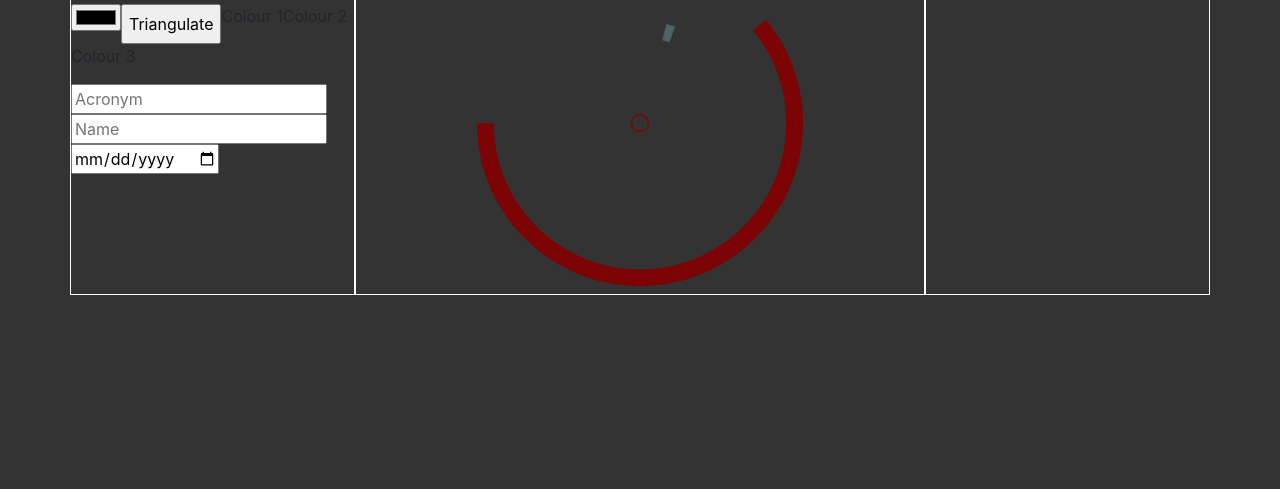
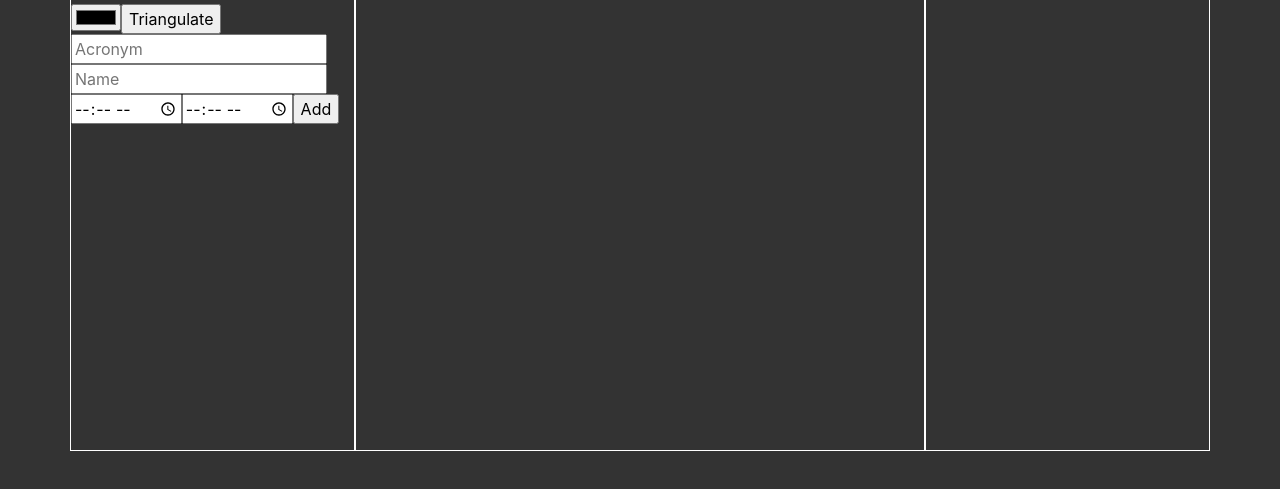
Before and after one commit to mlaina/lastick, a website: page index.html in a window 1280 px wide. Shown: the part 201-690 px from the top of the page. Drawn offline with nearby package versions, Linux system fonts and the light colour scheme.

Commit message:
add paht

```diff
--- a/index.html
+++ b/index.html
@@ -18,6 +18,10 @@
 </head>
 
 <body>
+		<svg xmlns="http://www.w3.org/2000/svg" xmlns:xlink="http://www.w3.org/1999/xlink" version="1.1">
+			<path/>
+		</svg>
+
 	<div class="container">
 
 		<div class='row' id='logo'>
@@ -29,23 +33,30 @@
 		<div class='col-md-3'>
 
 		<h1>Add Task</h1>
-
+			<form id="add_task">
 				<div class="row">
 					<input type = "color" name = "color1" id = "color1"/>
 					<button type = "button" id = "triangulate" onclick = "triangulate()">Triangulate</button>
-				<p id = "1">Colour 1</p>
+				<!--	<p id = "1">Colour 1</p>
 					<p id = "2">Colour 2</p>
-				<p id = "3">Colour 3</p>
+					<p id = "3">Colour 3</p> -->
 				</div>
 
 				<div class="row">
+
 					<input type="text" name="acronym_task" placeholder="Acronym">
 
 					<input type="text" name="name_task" placeholder="Name">
 
-				<input type="date" name="date_task" placeholder="Date">
+					<input type="time" name="time_ini_task">
+
+					<input type="time" name="time_fin_task">
+
+					<input type="button" name="add_task" value="Add"  onclick="addTask()" value="Submit">
 
 				</div>
+
+			</form>
 		</div>
 
 		<div id="clock" class='col-md-6'>
@@ -54,14 +65,13 @@
 				<!--<path id="arc1" fill="none" stroke="#446688" stroke-width="20" />-->
 
 				<defs>
-					<path id="center"  stroke-dasharray="817" fill="none"/>
+
 
 					<min>
-						<path id="min"  stroke-dasharray="880"  fill="none"/>
+
 					</min>
 
 					<hour>
-						<path id="hour"  stroke-dasharray="817" fill="none"/>
 					</hour>
 
 				</defs>
--- a/src/js/main.js
+++ b/src/js/main.js
@@ -1,12 +1,75 @@
+var center=100;
+
+function addTask(){
+
+
+    $("#center").attr("d", describeArc(100, 100, 1, 0, 359));
+    var timeI=$("input[name=time_ini_task]").val();
+    timeI=[Number(timeI[0]+timeI[1]), Number(timeI[3]+timeI[4])];
+
+    var timeF=$("input[name=time_fin_task]").val();
+    timeF=[Number(timeF[0]+timeF[1]), Number(timeF[3]+timeF[4])];
+
+    console.log(makePath('min', timeI, timeF));
+    var taskMin= $("<path stroke-dasharray='880' id='min' fill='none' d="+makePath('min', timeI, timeF)+"/>");
+    var taskHour= $("<path stroke-dasharray='817' id='hour' fill='none' d="+makePath('hour', timeI, timeF)+"/>");
+
+    console.log(taskMin);
+
+    $("min").append(taskMin);
+    $("hour").append(taskHour);
+/*    if(!check())
+        error();
+
+    storeTask();
+    */
+}
+
+
+function makePath(type, timeIni, timeFin){
+    var radius;
+    var a = [ 0, 0 ];
+
+    if(type=="min"){
+        radius=230;
+        a=iniFinHours(timeIni[0], timeIni[1], timeFin[0], timeFin[1]);
+    }
+
+    if(type=="hour"){
+        radius=140;
+        a=iniFinMin(timeIni[0], timeIni[1], timeFin[0], timeFin[1]);
+    }
+
+    return describeArc(center, center, radius, a[0], a[1]);
+}
+
+
+
+function error(){
+
+}
+
+
+// To BBDD /////////////////////////////////////////////////////////////////
+
+
+function storeTask(){
+
+}
+
+function check(){
+
+
+}
+
+
 window.onload = function(){
-    /*
-    var now = new Date();
+
+   /* var now = new Date();
     var h = now.getHours(), m = now.getMinutes(), s = now.getSeconds();
     var curr = h * 60 * 60 + m * 60 + s;
     svg.setCurrentTime(curr);
     */
-
-    var a;
 
     ah = [ 0, 0 ];
     am = [ 0, 0 ];
@@ -14,13 +77,25 @@ window.onload = function(){
     ah=iniFinHours(12, 30, 12, 40);
     am=iniFinMin(12, 5, 12, 45);
 
-    $("#center").attr("d", describeArc(100, 100, 1, 0, 359));
-    $("#hour").attr("d", describeArc(100, 100, 140, ah[0], ah[1]));
-    $("#min").attr("d", describeArc(100, 100, 230, am[0], am[1]));
+    //$("#center").attr("d", describeArc(100, 100, 1, 0, 359));
+      var s= describeArc(100, 100, 140, ah[0], ah[1]);
+    s="'"+s+"'";
+    $("hour").append("<path stroke-dasharray='817' id='hour' fill='none' d="+s+"/>");
+
+
+    var svg=$("svg");
+    $("svg").remove();
+    console.log(svg);
+
+    $("#clock").append(svg);
+    /*
+     */
+     //$("#min").attr("d", describeArc(100, 100, 230, am[0], am[1]));
 
 
 
 };
+
 
 function getIntRGBvalues(hex){
     // get red/green/blue int values of hex
```
Lines whose indentation alone changed are shown as unchanged.
